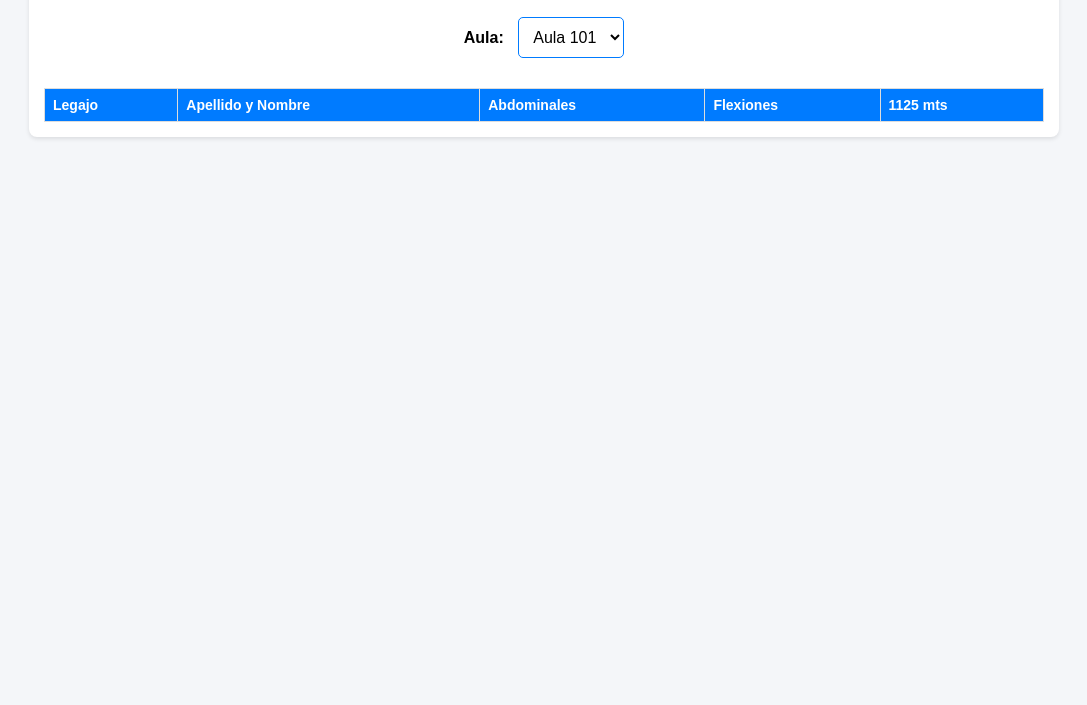
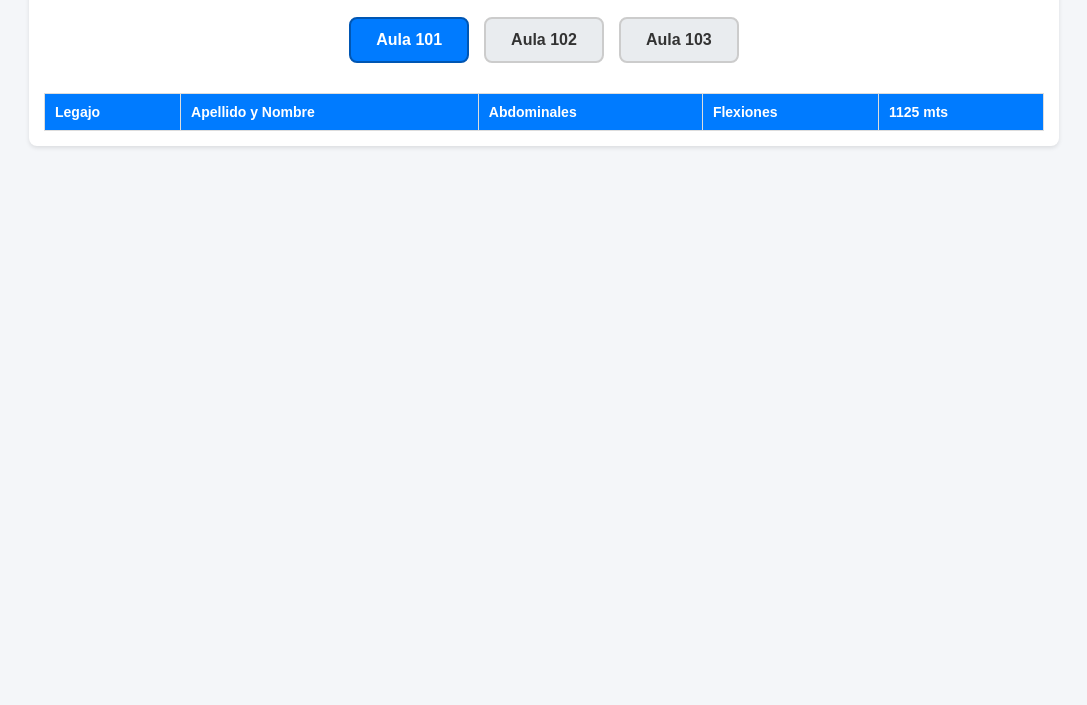
Before and after one commit to edfisicaefsa-ops/edfisica, a plain HTML site: page index.html in a window 1280 px wide. Shown: the part 95-800 px from the top of the page, without its empty margins (96-1183 px from the left). Drawn offline with Linux system fonts and the light colour scheme; no server answers.

Commit message:
Add files via upload

```diff
--- a/index.html
+++ b/index.html
@@ -32,15 +32,28 @@
       border-radius: 8px;
       box-shadow: 0 2px 4px rgba(0,0,0,0.1);
     }
-    .selector-aula {
+    /* Botones de aulas grandes y cómodos para celular */
+    .selector-aulas {
+      display: flex;
+      justify-content: center;
+      gap: 15px;
       margin-bottom: 20px;
-      text-align: center;
     }
-    select {
-      padding: 10px;
+    .btn-aula {
+      padding: 12px 25px;
       font-size: 16px;
-      border-radius: 4px;
-      border: 1px solid #ccc;
+      font-weight: bold;
+      background-color: #e9ecef;
+      color: #333;
+      border: 2px solid #ccc;
+      border-radius: 8px;
+      cursor: pointer;
+      transition: all 0.2s;
+    }
+    .btn-aula.active {
+      background-color: #007bff;
+      color: white;
+      border-color: #0056b3;
     }
     table {
       width: 100%;
@@ -49,7 +62,7 @@
     }
     th, td {
       border: 1px solid #ddd;
-      padding: 8px;
+      padding: 10px;
       text-align: left;
       font-size: 14px;
     }
@@ -59,8 +72,9 @@
     }
     input[type="text"] {
       width: 60px;
-      padding: 5px;
+      padding: 6px;
       text-align: center;
+      font-size: 14px;
     }
     .loading {
       text-align: center;
@@ -76,15 +90,11 @@
     <h1>EFSA</h1>
     <div class="subtitle">Gestión y Carga de Notas</div>
 
-    <!-- SELECCIÓN DE AULA AUTOMÁTICA -->
-    <!-- SELECCIÓN DE AULA -->
-    <div class="selector-aula" style="text-align: center; margin-bottom: 20px;">
-      <label for="selectAula" style="font-weight: bold; margin-right: 10px;">Aula:</label>
-      <select id="selectAula" onchange="cargarDatosAula()" style="padding: 10px; font-size: 16px; background: white; border: 1px solid #007bff; border-radius: 5px; cursor: pointer;">
-        <option value="101">Aula 101</option>
-        <option value="102">Aula 102</option>
-        <option value="103">Aula 103</option>
-      </select>
+    <!-- BOTONES DE SELECCIÓN DE AULA -->
+    <div class="selector-aulas">
+      <button id="btn-101" class="btn-aula active" onclick="cambiarAula('101')">Aula 101</button>
+      <button id="btn-102" class="btn-aula" onclick="cambiarAula('102')">Aula 102</button>
+      <button id="btn-103" class="btn-aula" onclick="cambiarAula('103')">Aula 103</button>
     </div>
 
     <div id="loading" class="loading" style="display: none;">Cargando alumnos de la planilla...</div>
@@ -102,7 +112,7 @@
           </tr>
         </thead>
         <tbody id="tabla-cuerpo">
-          <!-- Los alumnos cargados a mano en Google Sheets aparecerán acá solos -->
+          <!-- Los alumnos aparecerán acá automáticamente -->
         </tbody>
       </table>
     </div>
@@ -111,13 +121,25 @@
   <script>
     const API_URL = "https://script.google.com/macros/s/AKfycbzhD-cPETpNZ8QvMTJ5qJr9yh0cv0pgOcUEG-oEVVOr1onNFPsxDz9yBFAH_8aigLJWAA/exec";
 
-    // Carga automática al iniciar la página y al cambiar de aula
+    let aulaActual = "101";
+
+    // Cargar automáticamente al iniciar la página
     window.onload = function() {
-      cargarDatosAula();
+      cargarDatosAula(aulaActual);
     };
 
-    async function cargarDatosAula() {
-      const aula = document.getElementById("selectAula").value;
+    function cambiarAula(aula) {
+      aulaActual = aula;
+
+      // Actualizar estilos de los botones
+      document.querySelectorAll('.btn-aula').forEach(btn => btn.classList.remove('active'));
+      document.getElementById(`btn-${aula}`).classList.add('active');
+
+      // Cargar los datos del aula seleccionada
+      cargarDatosAula(aula);
+    }
+
+    async function cargarDatosAula(aula) {
       const loadingDiv = document.getElementById("loading");
       const tablaCuerpo = document.getElementById("tabla-cuerpo");
 
```
